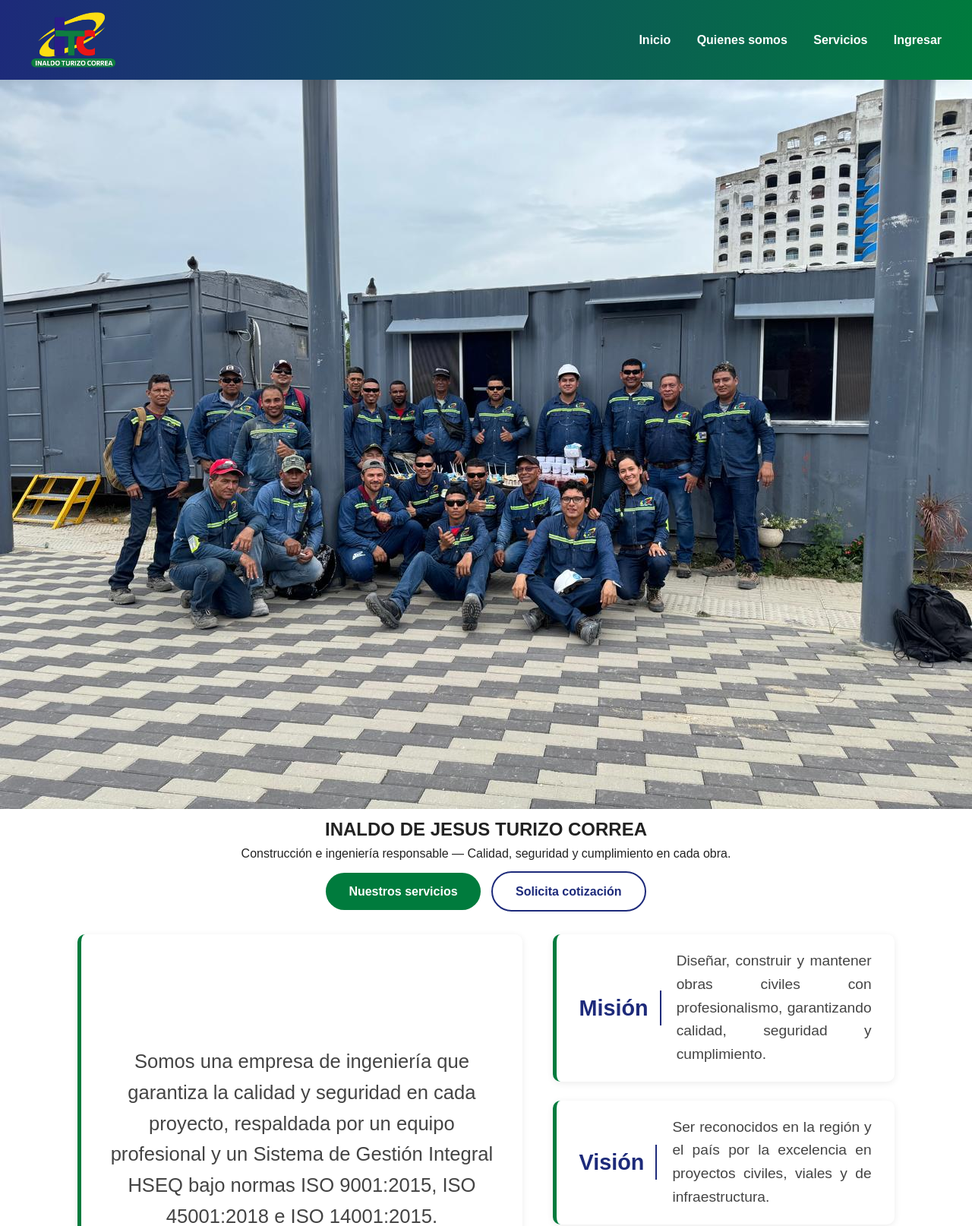
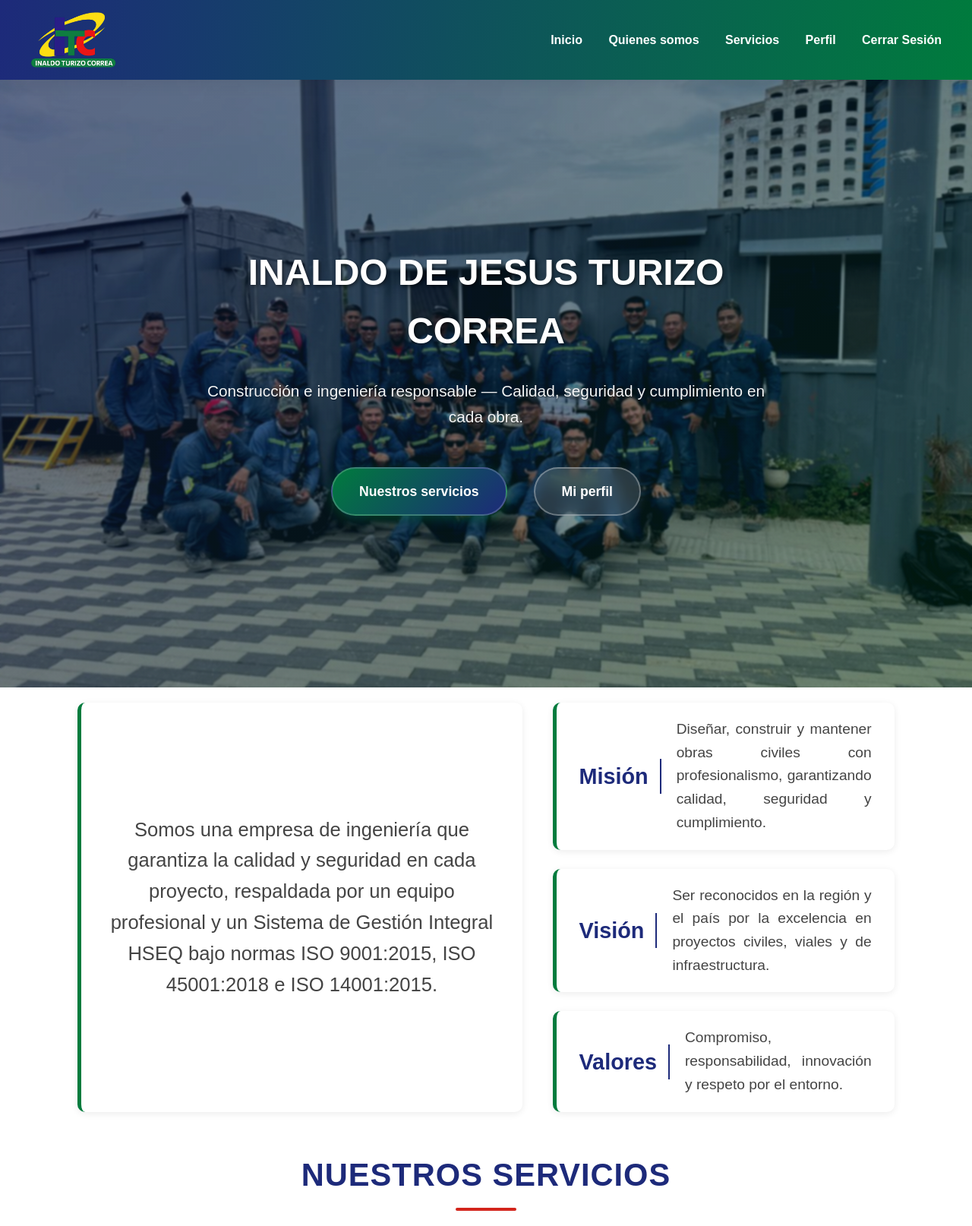
Before and after one commit to Liseth-Quesada/PaginaITC, a Flask app: page / in a window 1280 px wide. Shown: the top 1614 px of the page at 76% size. Run offline with Flask 3, Linux system fonts and the light colour scheme; a user stored in the database is signed in.

Commit message:
diseñootravez

```diff
--- a/static/css/style.css
+++ b/static/css/style.css
@@ -1143,6 +1143,118 @@
   color: var(--color-blanco);
 }
 
+/* Hero Section con estilo transparente */
+.hero-section {
+  position: relative;
+  min-height: 100vh;
+  display: flex;
+  align-items: center;
+  justify-content: center;
+  overflow: hidden;
+  padding: 40px 20px;
+}
+
+.hero-bg {
+  position: absolute;
+  inset: 0;
+  width: 100%;
+  height: 100%;
+}
+
+.hero-bg img {
+  width: 100%;
+  height: 100%;
+  object-fit: cover;
+  object-position: center;
+  filter: brightness(0.6) contrast(1.1) saturate(1.1);
+  transform: scale(1.02);
+}
+
+.hero-overlay-light {
+  position: absolute;
+  inset: 0;
+  background: linear-gradient(135deg, rgba(29,42,122,0.3), rgba(0,123,61,0.2));
+  backdrop-filter: blur(1px);
+}
+
+.hero-container {
+  position: relative;
+  z-index: 2;
+  width: 100%;
+  max-width: 1200px;
+  margin: 0 auto;
+}
+
+.hero-content-transparent {
+  text-align: center;
+  max-width: 800px;
+  margin: 0 auto;
+  padding: 20px;
+}
+
+.hero-content-transparent h1 {
+  color: white;
+  font-size: 3rem;
+  margin-bottom: 1.5rem;
+  font-weight: 700;
+  text-shadow: 2px 2px 4px rgba(0, 0, 0, 0.5);
+}
+
+.hero-subtitle {
+  color: rgba(255, 255, 255, 0.95);
+  font-size: 1.3rem;
+  margin-bottom: 2.5rem;
+  line-height: 1.6;
+  text-shadow: 1px 1px 2px rgba(0, 0, 0, 0.3);
+}
+
+.hero-buttons {
+  display: flex;
+  gap: 25px;
+  justify-content: center;
+  flex-wrap: wrap;
+}
+
+.btn-primary {
+  background: linear-gradient(135deg, var(--color-verde), var(--color-azul));
+  color: white;
+  padding: 16px 35px;
+  border-radius: 50px;
+  text-decoration: none;
+  font-weight: 600;
+  font-size: 1.1rem;
+  transition: all 0.3s ease;
+  box-shadow: 0 4px 15px rgba(0, 123, 61, 0.4);
+  border: 2px solid rgba(255, 255, 255, 0.2);
+}
+
+.btn-primary:hover {
+  transform: translateY(-2px);
+  box-shadow: 0 8px 25px rgba(0, 123, 61, 0.6);
+  border-color: rgba(255, 255, 255, 0.4);
+}
+
+.btn-secondary {
+  background: rgba(255, 255, 255, 0.15);
+  color: white;
+  padding: 16px 35px;
+  border-radius: 50px;
+  text-decoration: none;
+  font-weight: 600;
+  font-size: 1.1rem;
+  border: 2px solid rgba(255, 255, 255, 0.3);
+  transition: all 0.3s ease;
+  backdrop-filter: blur(10px);
+  box-shadow: 0 4px 15px rgba(255, 255, 255, 0.1);
+}
+
+.btn-secondary:hover {
+  background: rgba(255, 255, 255, 0.25);
+  border-color: rgba(255, 255, 255, 0.5);
+  transform: translateY(-2px);
+  box-shadow: 0 8px 25px rgba(255, 255, 255, 0.2);
+}
+
 /* --------------------------- */
 /*  RESPONSIVE DESIGN          */
 /* --------------------------- */
@@ -1163,6 +1275,30 @@
 
   .about-section h1 {
     font-size: 2rem;
+  }
+
+  .hero-content-transparent {
+    padding: 15px;
+  }
+
+  .hero-content-transparent h1 {
+    font-size: 2.2rem;
+  }
+
+  .hero-subtitle {
+    font-size: 1.1rem;
+  }
+
+  .hero-buttons {
+    flex-direction: column;
+    align-items: center;
+    gap: 15px;
+  }
+
+  .btn-primary,
+  .btn-secondary {
+    width: 100%;
+    max-width: 280px;
   }
 
   form {
--- a/templates/base.html
+++ b/templates/base.html
@@ -15,7 +15,12 @@
             <a href="{{ url_for('index') }}">Inicio</a>
             <a href="{{ url_for('quienes_somos') }}">Quienes somos</a>
             <a href="{{ url_for('servicios') }}">Servicios</a>
-            <a href="{{ url_for('login') }}">Ingresar</a>
+            {% if current_user.is_authenticated %}
+                <a href="{{ url_for('user_dashboard') }}">Perfil</a>
+                <a href="{{ url_for('logout') }}">Cerrar Sesión</a>
+            {% else %}
+                <a href="{{ url_for('login') }}">Ingresar</a>
+            {% endif %}
         </nav>
     </header>
 
--- a/templates/welcome.html
+++ b/templates/welcome.html
@@ -2,16 +2,24 @@
 {% block title %}Inicio{% endblock %}
 {% block content %}
 
-<!-- Hero modernizado -->
-<section class="hero">
-    <img class="hero-bg" src="{{ url_for('static', filename='img/ImgCarrusel.jpg') }}" alt="Fondo hero">
-    <div class="hero-overlay"></div>
-    <div class="hero-content">
-        <h1>INALDO DE JESUS TURIZO CORREA</h1>
-        <p class="lead">Construcción e ingeniería responsable — Calidad, seguridad y cumplimiento en cada obra.</p>
-        <div class="hero-ctas">
-            <a class="btn" href="{{ url_for('servicios') }}">Nuestros servicios</a>
-            <a class="btn btn-sec" href="{{ url_for('login') }}">Solicita cotización</a>
+<!-- Hero modernizado con estilo transparente -->
+<section class="hero-section">
+    <div class="hero-bg">
+        <img src="{{ url_for('static', filename='img/ImgCarrusel.jpg') }}" alt="Fondo hero">
+    </div>
+    <div class="hero-overlay-light"></div>
+    <div class="hero-container">
+        <div class="hero-content-transparent">
+            <h1>INALDO DE JESUS TURIZO CORREA</h1>
+            <p class="hero-subtitle">Construcción e ingeniería responsable — Calidad, seguridad y cumplimiento en cada obra.</p>
+            <div class="hero-buttons">
+                <a class="btn btn-primary" href="{{ url_for('servicios') }}">Nuestros servicios</a>
+                {% if current_user.is_authenticated %}
+                    <a class="btn btn-secondary" href="{{ url_for('user_dashboard') }}">Mi perfil</a>
+                {% else %}
+                    <a class="btn btn-secondary" href="{{ url_for('login') }}">Solicita cotización</a>
+                {% endif %}
+            </div>
         </div>
     </div>
 </section>
```
